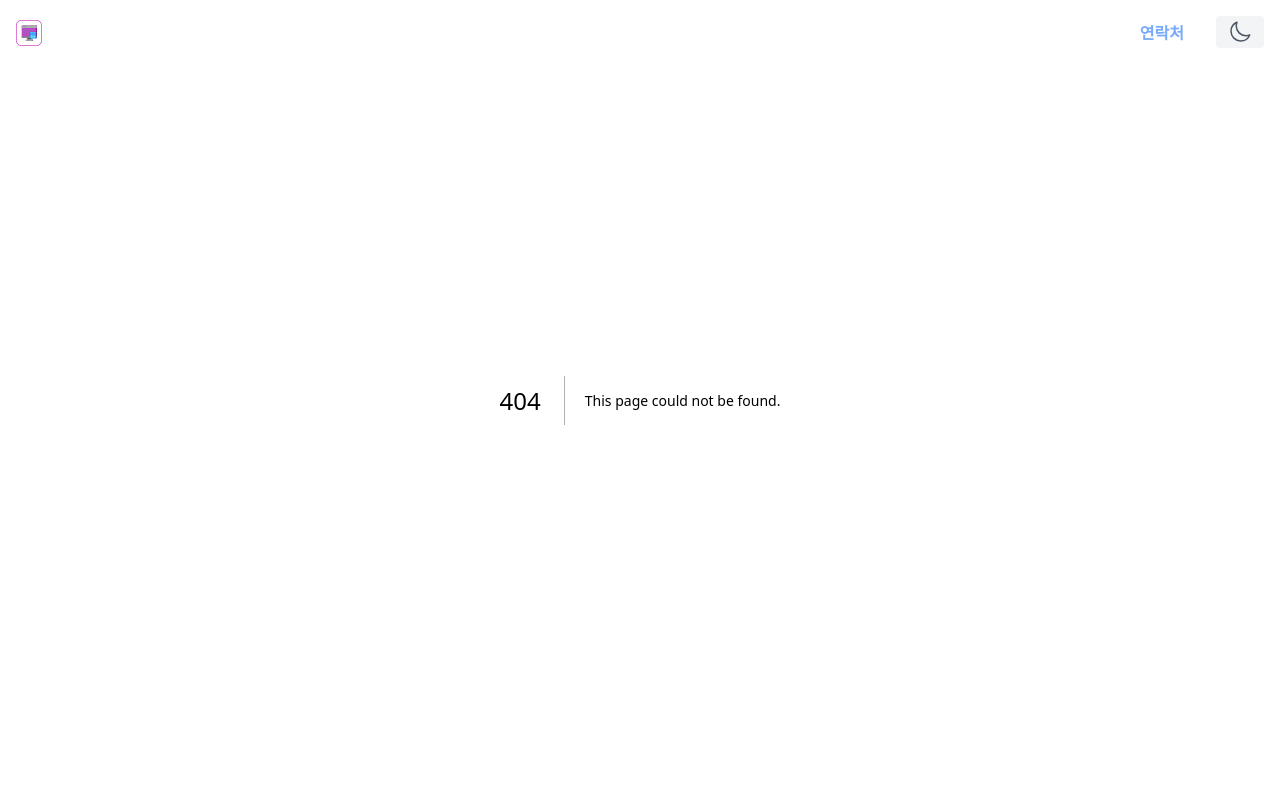
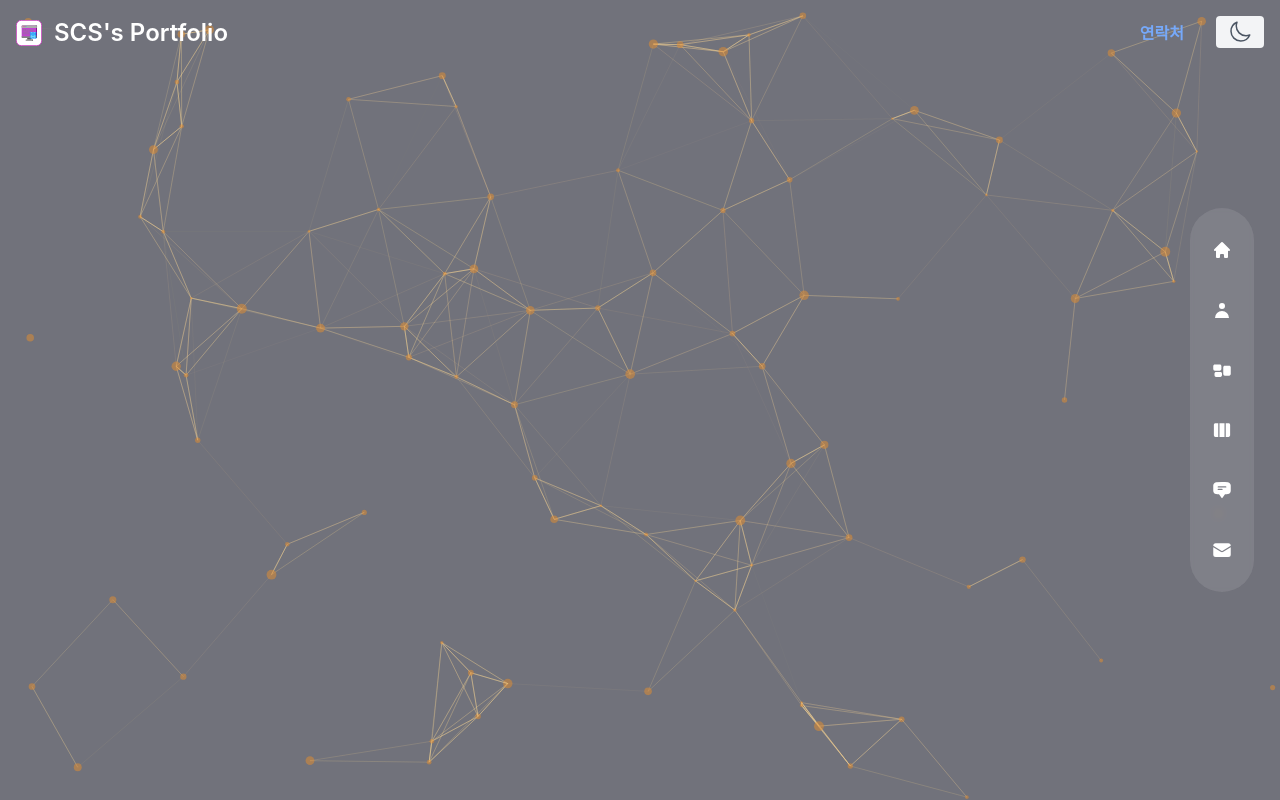
Before and after one commit to scs0209/portfolio-next, a Next.js app: page /projects in a window 1280 px wide. Before the commit this address had no page. Built offline with nearby package versions, Linux system fonts and the light colour scheme; what tailwindcss-animation-delay would draw is missing.

Commit message:
feat: projects 페이지에 react-tsparticles랑 tsparticels 적용

```diff
--- a/package.json
+++ b/package.json
@@ -36,9 +36,11 @@
     "react-icons": "^4.12.0",
     "react-lottie-player": "^1.5.4",
     "react-three-fiber": "^6.0.13",
+    "react-tsparticles": "^2.12.2",
     "tailwindcss": "3.3.2",
     "tailwindcss-animation-delay": "^1.0.7",
     "three": "^0.153.0",
+    "tsparticles": "^2.12.0",
     "typescript": "5.1.3"
   },
   "devDependencies": {
--- a/src/components/Main/ProjectBtn.tsx
+++ b/src/components/Main/ProjectBtn.tsx
@@ -7,11 +7,11 @@
   return (
     <div className="mx-auto xl:mx-0 absolute z-50 right-4 bottom-10">
       <Link
-        href={'/projects'}
+        href="/projects"
         className="relative w-[185px] h-[185px] flex justify-center items-center bg-circleStar bg-cover bg-no-repeat group"
       >
         <Image
-          src={'/rounded-text.png'}
+          src="/rounded-text.png"
           width={141}
           height={148}
           alt="project button"
--- a/src/components/Nav.tsx
+++ b/src/components/Nav.tsx
@@ -10,7 +10,7 @@
 } from 'react-icons/hi2'
 
 const navData = [
-  { name: 'home', path: '/', icon: <HiHome /> },
+  { name: 'home', path: '/example', icon: <HiHome /> },
   { name: 'about', path: '/about', icon: <HiUser /> },
   {
     name: 'services',
--- /dev/null
+++ b/src/components/porjects/ParticlesContainer.tsx
@@ -0,0 +1,94 @@
+import React, { useCallback } from 'react'
+import Particles from 'react-tsparticles'
+import { loadFull } from 'tsparticles'
+
+const ParticlesContainer = () => {
+  const particlesInit = useCallback(async (engine: any) => {
+    await loadFull(engine)
+  }, [])
+
+  const particlesLoaded = useCallback(async () => {}, [])
+  return (
+    <Particles
+      id="tsparticles"
+      className="w-full h-full absolute translate-z-0"
+      init={particlesInit}
+      loaded={particlesLoaded}
+      options={{
+        fullScreen: { enable: false },
+        background: {
+          color: {
+            value: '',
+          },
+        },
+        fpsLimit: 120,
+        interactivity: {
+          events: {
+            onClick: {
+              enable: false,
+              mode: 'push',
+            },
+            onHover: {
+              enable: true,
+              mode: 'repulse',
+            },
+            resize: true,
+          },
+          modes: {
+            push: {
+              quantity: 90,
+            },
+            repulse: {
+              distance: 200,
+              duration: 0.4,
+            },
+          },
+        },
+        particles: {
+          color: {
+            value: '#e68e2e',
+          },
+          links: {
+            color: '#f5d393',
+            distance: 150,
+            enable: true,
+            opacity: 0.5,
+            width: 1,
+          },
+          collisions: {
+            enable: true,
+          },
+          move: {
+            direction: 'none',
+            enable: true,
+            outModes: {
+              default: 'bounce',
+            },
+            random: false,
+            speed: 1,
+            straight: false,
+          },
+          number: {
+            density: {
+              enable: true,
+              area: 800,
+            },
+            value: 80,
+          },
+          opacity: {
+            value: 0.5,
+          },
+          shape: {
+            type: 'circle',
+          },
+          size: {
+            value: { min: 1, max: 5 },
+          },
+        },
+        detectRetina: true,
+      }}
+    />
+  )
+}
+
+export default ParticlesContainer
--- /dev/null
+++ b/src/pages/projects.tsx
@@ -0,0 +1,12 @@
+import React from 'react'
+import ParticlesContainer from '@/components/porjects/ParticlesContainer'
+
+const Projects = () => {
+  return (
+    <div className="bg-primary/60 min-h-screen w-full">
+      <ParticlesContainer />
+    </div>
+  )
+}
+
+export default Projects
```
Also changed, not shown: 1 other file (tests, documents, lock files or other folders).
